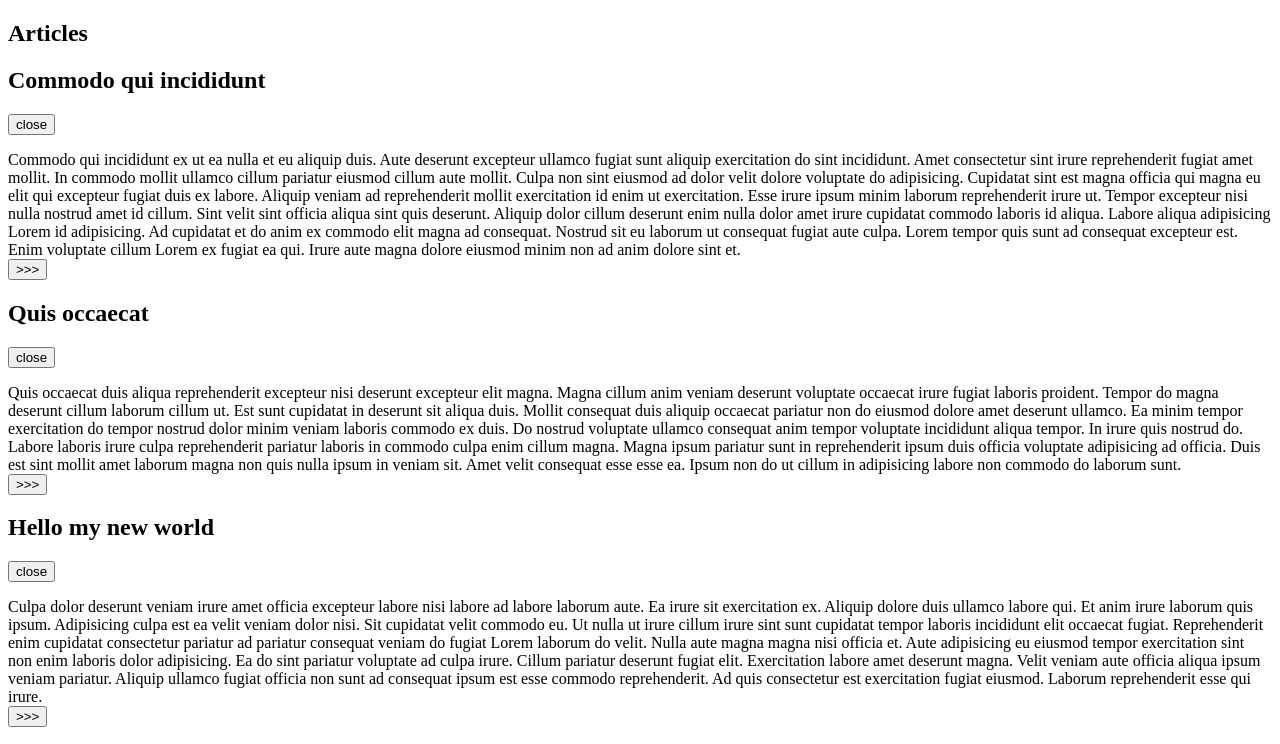
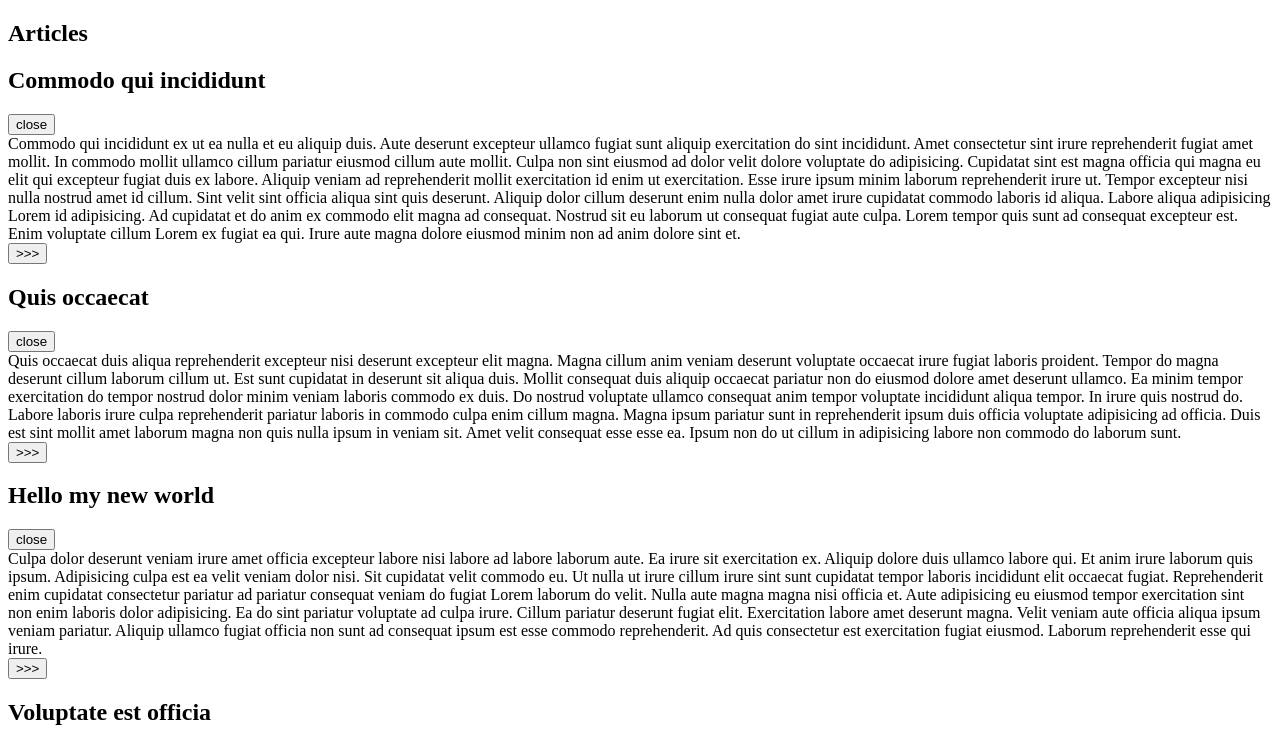
Before and after one commit to smartkot/my-react, a React (Create React App) app: page / in a window 1280 px wide. Shown: the top 744 px of the page. Built offline with nearby package versions, Linux system fonts and the light colour scheme.

Commit message:
Fix comments

```diff
--- a/src/Article.js
+++ b/src/Article.js
@@ -28,10 +28,10 @@ export default class Article extends Component {
         if (!this.state.isOpen) return null;
         const {article} = this.props;
         return (
-            <p>
+            <div>
                 {article.text}
                 {this.getComments()}
-            </p>
+            </div>
         );
     }
 
--- a/src/Comment.js
+++ b/src/Comment.js
@@ -2,7 +2,7 @@ import React from 'react';
 
 export default function Comment({comment}) {
     return (
-        <div key = {comment.id}>
+        <div>
             <h4>{comment.user}</h4>
             <p>{comment.text}</p>
         </div>
--- a/src/CommentList.js
+++ b/src/CommentList.js
@@ -14,20 +14,23 @@ export default class CommentList extends Component {
 
     render() {
        return (
-           <aside>
+           <div>
                <button onClick = {this.toggle.bind(this)}>
                    {this.state.isOpen ? '<<<' : '>>>'}
                </button>
                {this.getComments()}
-           </aside>
+           </div>
        )
     }
 
     getComments() {
         if (!this.state.isOpen) return null;
+
         const {comments} = this.props;
+        if (!comments || !comments.length) return <p>No comments yes</p>;
+
         const commentElements = comments.map(comment => {
-            return <Comment comment = {comment} />
+            return <Comment key = {comment.id} comment = {comment} />
         });
         return commentElements;
     }
```
